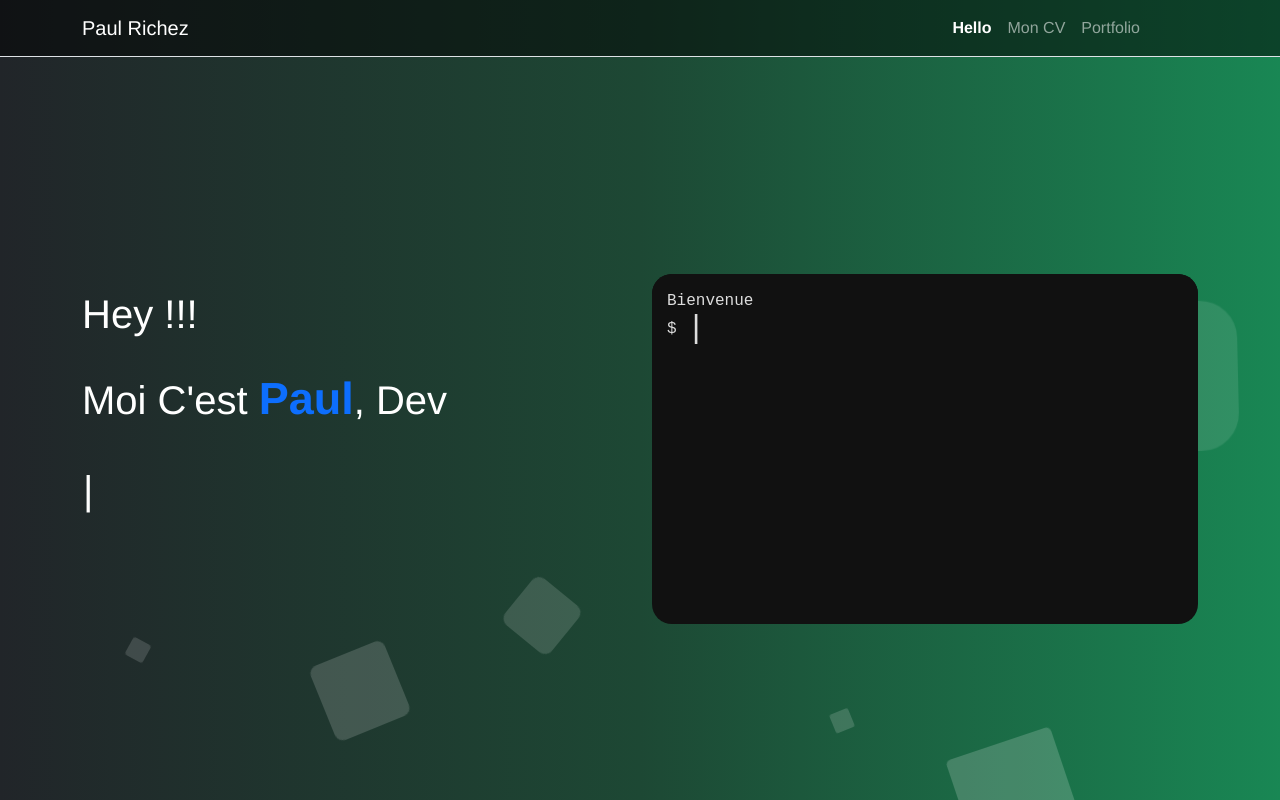
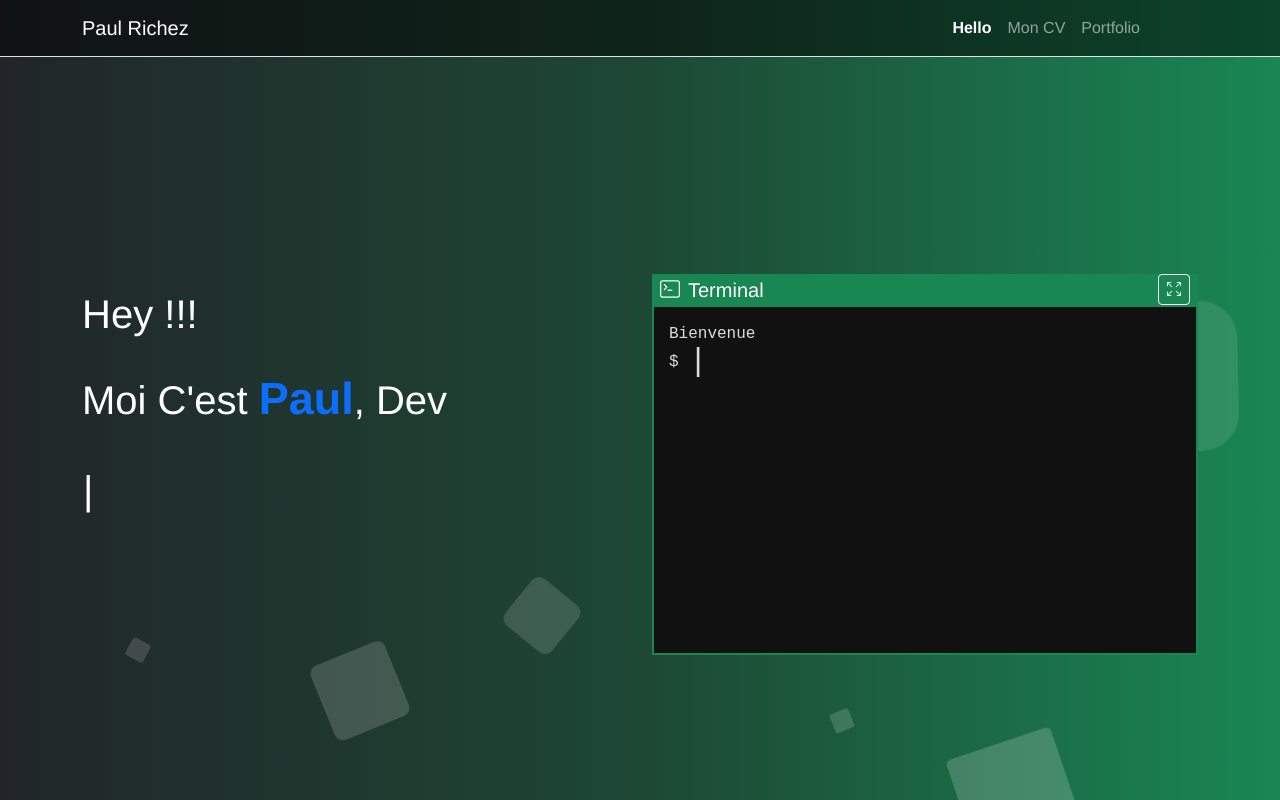
Before and after one commit to PaulRichez/MyAngVirtualCurriculumVitae, a Vue app: page / in a window 1280 px wide. Built offline with nearby package versions, Linux system fonts and the light colour scheme; no server answers; the database is empty; a web font is replaced by a local one; what pdfmake, vuefire would draw is missing.

Commit message:
terminal improvement

```diff
--- a/src/components/my-terminal.vue
+++ b/src/components/my-terminal.vue
@@ -1,13 +1,47 @@
 <template>
+  <div
+    id="my-terminal"
+    class="w-100"
+    v-bind:class="{
+      'terminal-maximise': fullScreenTerminal,
+    }"
+  >
+    <div
+      id="terminal-header"
+      class="d-flex justify-content-between align-items-center px-2"
+    >
+      <div class="fs-5">
+        <i class="bi bi-terminal me-2"></i>
+        <span>Terminal</span>
+      </div>
+      <div>
+        <button
+          type="button"
+          class="btn btn-outline-light btn-sm"
+          aria-controls="fullScreen"
+          aria-label="terminal-fullScreen-btn"
+          v-on:click="fullScreenTerminal = !fullScreenTerminal"
+        >
+          <i
+            class="bi"
+            v-bind:class="{
+              'bi-arrows-fullscreen': !fullScreenTerminal,
+              'bi-fullscreen-exit': fullScreenTerminal,
+            }"
+          ></i>
+        </button>
+      </div>
+    </div>
     <VueTerminal
       :intro="intro"
       :registerCommand="registerCommand"
       console-sign="$"
       allow-arbitrary
-    height="500px"
+      height="100%"
       caret="|"
       @command="onCliCommand"
     ></VueTerminal>
+  </div>
 </template>
 
 <script>
@@ -24,6 +58,7 @@ export default {
   data() {
     var self = this;
     return {
+      fullScreenTerminal: false,
       projects: [],
       registerCommand: [
         {
@@ -112,14 +147,11 @@ export default {
     VueTerminal,
   },
   methods: {
-    test() {
-      console.log("test");
-    },
     // eslint-disable-next-line no-unused-vars
     onCliCommand(data, resolve, reject) {
       switch (data.text) {
         default:
-          reject("Commande inconnue");
+          reject("Command unknow");
           break;
       }
     },
@@ -134,14 +166,29 @@ export default {
 };
 </script>
 
-<style scoped>
+<style>
+.terminal-maximise {
+  z-index: 1035;
+  position: absolute;
+  height: calc(100vh - 32px);
+  width: 100vw;
+  top: 0;
+  bottom: 0;
+  left: 0;
+  right: 0;
+}
+.terminal-maximise > .vue-terminal-wrapper {
+  height: 100%;
+}
+#terminal-header {
+  background: var(--bs-green);
+  width: 100%;
+}
+#terminal {
+  border: 2px solid var(--bs-green);
+}
 .vue-terminal-wrapper {
   width: 100%;
   height: 350px;
 }
 </style>
-<style>
-#terminal {
-  border-radius: 20px !important;
-}
-</style>
```
Lines whose indentation alone changed are shown as unchanged.
